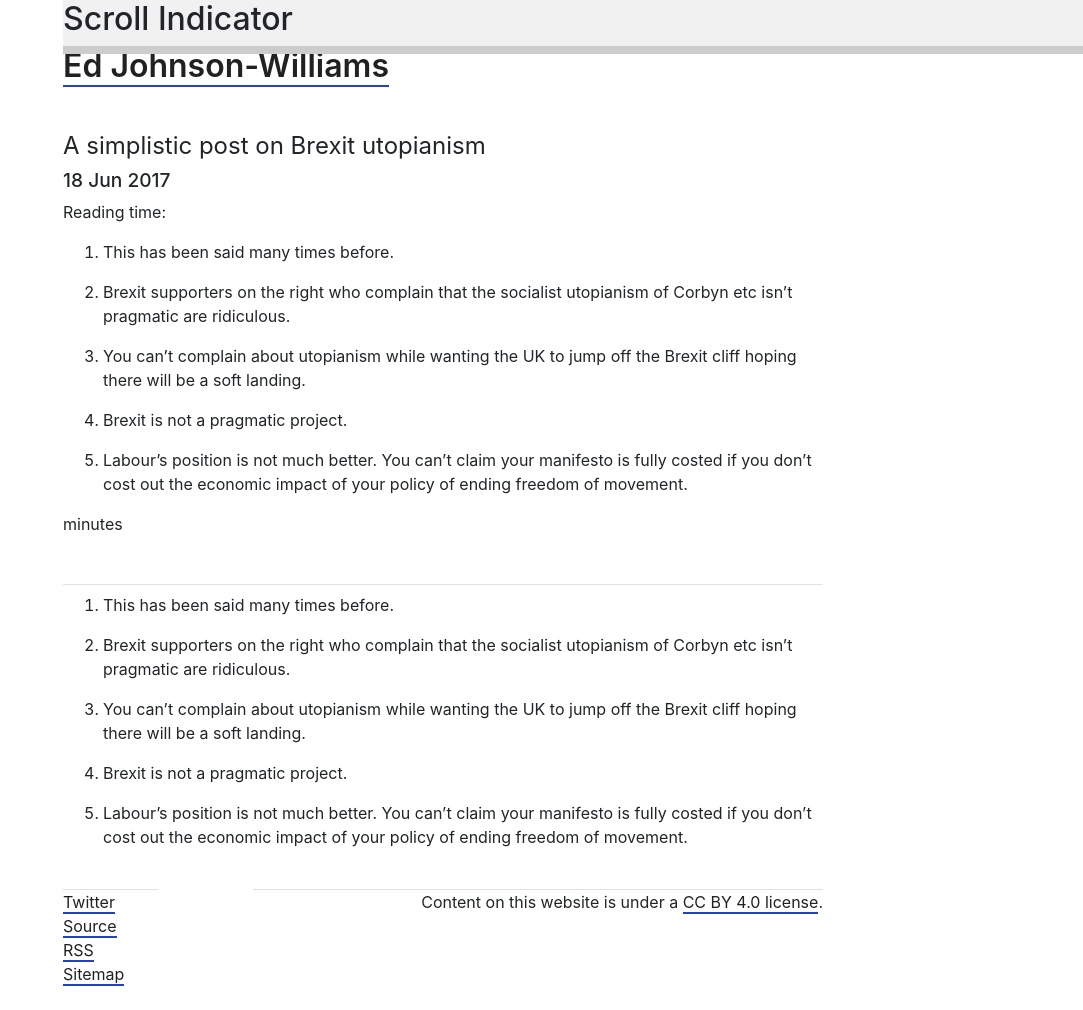
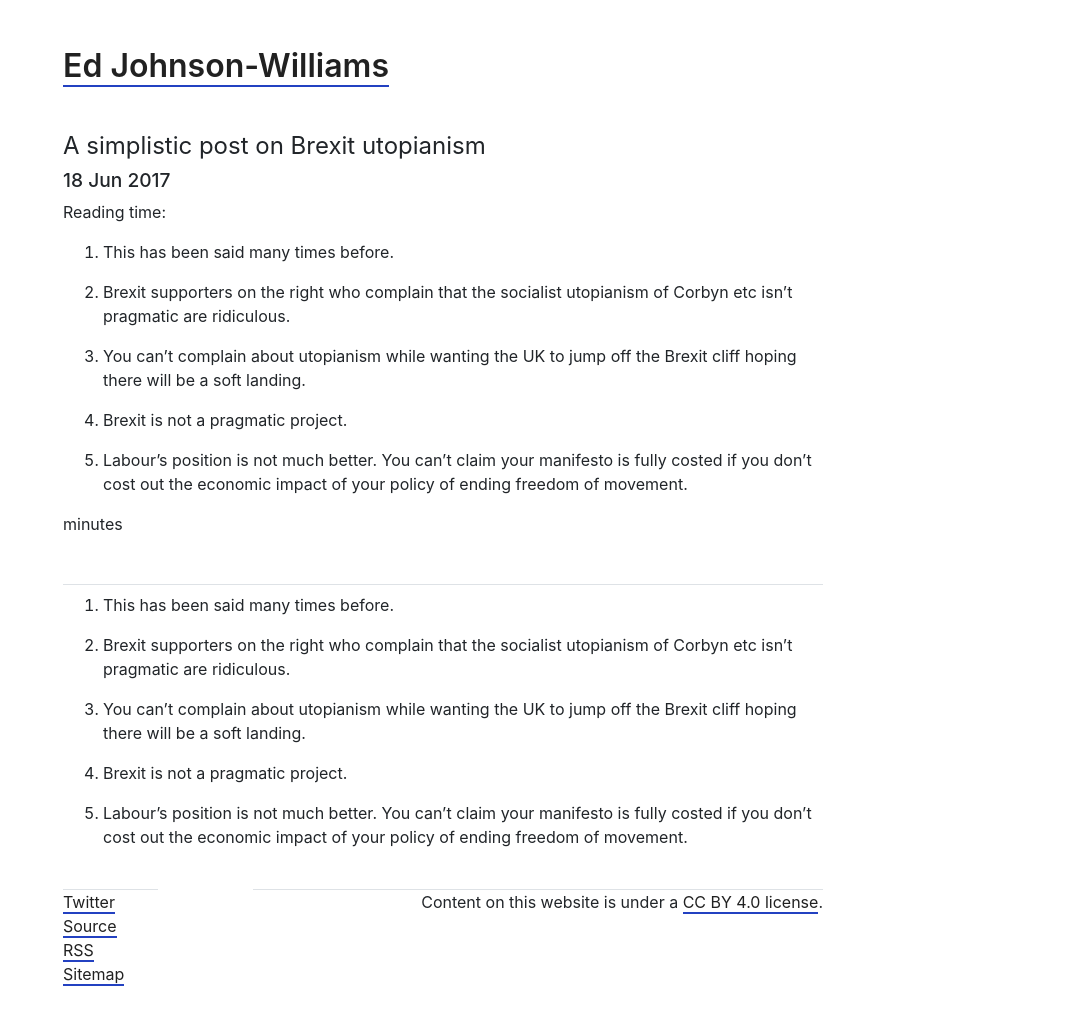
Before and after one commit to edjw/edjw.github.io, a Jekyll site: the page built from _posts/2017-06-18-a-simplistic-post-on-brexit-utopianism.md, in a window 1280 px wide and 1010 px high. Shown: the whole window, without its empty margins (197-1280 px from the left). Built offline with Jekyll 4.4.1, drawn with Linux system fonts in a browser that asks for light colours.

Commit message:
fixing indicator

```diff
--- a/_layouts/post.html
+++ b/_layouts/post.html
@@ -10,9 +10,8 @@ layout: default
   <p class="reading-time">Reading time:<span> {{ time }} {% if time == '1' %}minute{% else %}minutes{% endif %} </span></p>
 </div>
 <div class="header">
-  <h2>Scroll Indicator</h2>
   <div class="progress-container">
-    <div class="progress-bar" id="myBar"></div>
+    <div class="progress-bar" id="scroll_indicator"></div>
   </div>
 </div>
 <div class="post-content mt-5 pt-2 border-top">
--- a/css/main.css
+++ b/css/main.css
@@ -61,7 +61,7 @@ pre.highlight {
     position: fixed;
     top: 0;
     z-index: 1;
-    width: 100%;
+    /* width: 100%; */
     background-color: #f1f1f1;
   }
 
```
